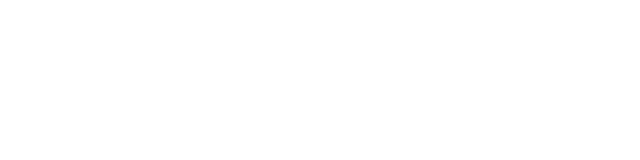
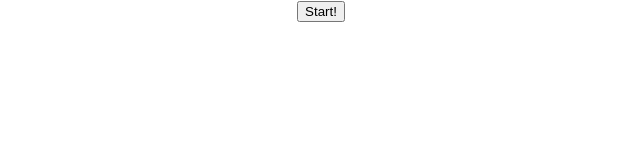
Before and after one commit to ElisOre/PokemonPI, a React (Create React App) app in the folder client/: page / in a window 1280 px wide. Shown: the top 160 px of the page, without its empty margins (319-959 px from the left). Built offline with nearby package versions, Linux system fonts and the light colour scheme.

Commit message:
LandingPage funcional

```diff
--- a/client/src/App.js
+++ b/client/src/App.js
@@ -3,13 +3,14 @@
 import Home from './Components/Vistas/Home/Home';
 import DetailsPoke from './Components/Details/Details';
 import CreatePoke from './Components/CreatePoke/CreatePoke.jsx';
+import LandingPage from './Components/Vistas/LandingPage/LandinPage';
 
 function App() {
   return (
     <BrowserRouter>
       <div className="App">
         <Switch>
-          <Route exact path='/' />
+          <Route exact path='/' component={LandingPage} />
           <Route exact path='/home' component={Home} />
           <Route exact path='/details/:id' component={DetailsPoke} />
           <Route exact path='/createPokemon' component={CreatePoke}/>
--- /dev/null
+++ b/client/src/Components/Vistas/LandingPage/LandinPage.jsx
@@ -0,0 +1,12 @@
+import React from "react";
+import { Link } from "react-router-dom";
+
+export default function LandingPage() {
+    return (
+        <div>
+            <Link to='/home'>
+                <button>Start!</button>
+            </Link>
+        </div>
+    );
+};
```
Also changed, not shown: client/src/Components/Vistas/LandingPage/landingPage.css (added).
